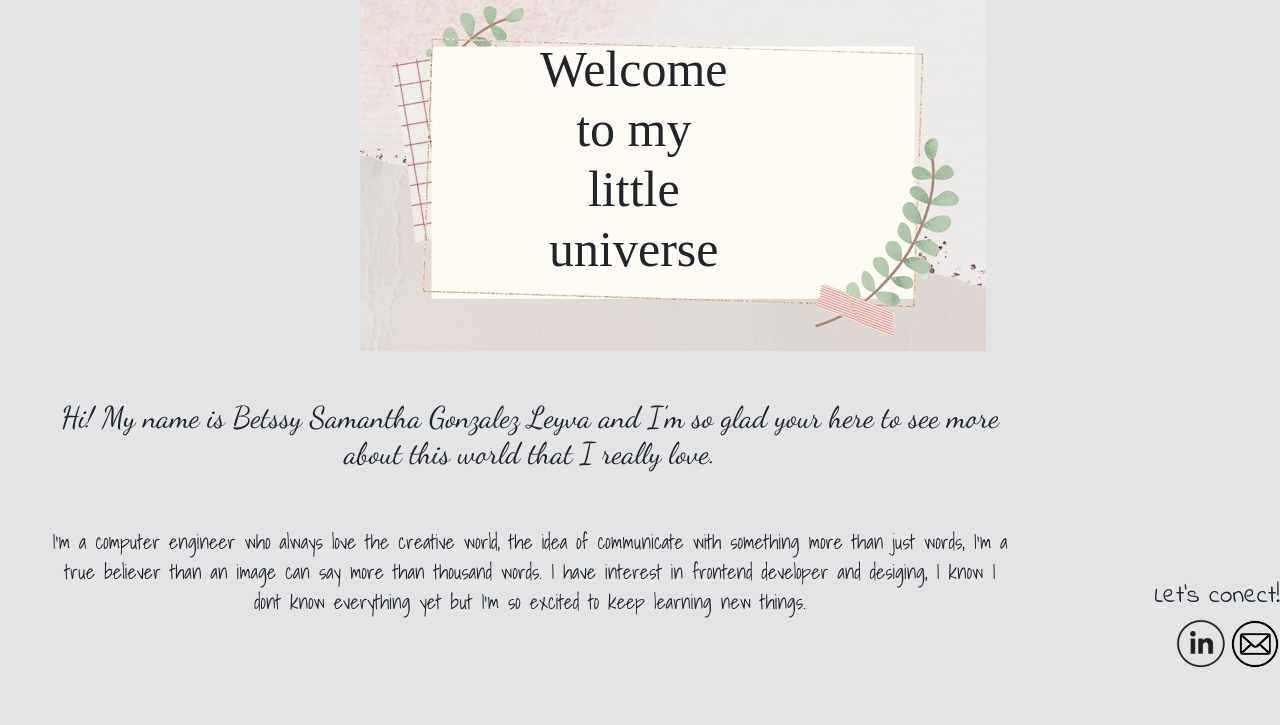
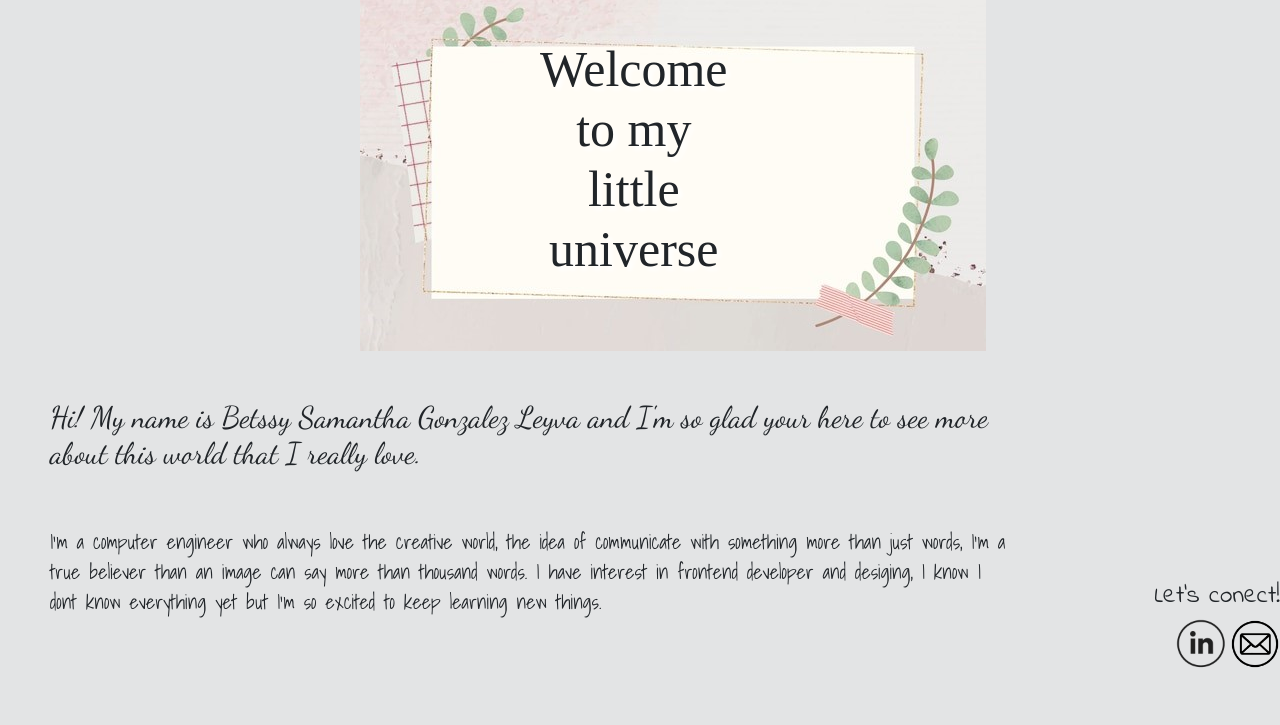
Before and after one commit to samglez-a11/miPortafolio, a Django app: page / in a window 1280 px wide. Shown: the part 131-856 px from the top of the page. Run offline with Django 4.2, Linux system fonts and the light colour scheme; some libraries are stand-ins or nearby versions; some web fonts are replaced.

Commit message:
Actualizacion

```diff
--- a/miPortafolioApp/static/miPortafolioApp/css/gestion.css
+++ b/miPortafolioApp/static/miPortafolioApp/css/gestion.css
@@ -110,7 +110,7 @@ ul {
     position: absolute;
     top: 530px;
     left: 50px;
-    text-align: center;
+    align-content: center;
 }
 
 .info_pres p{
@@ -168,7 +168,7 @@ ul {
     text-align: center;
     width: 350px;
     height: 300px;
-    top: 150px;
+    top: 90px;
 }
 
 .texto3{
```
